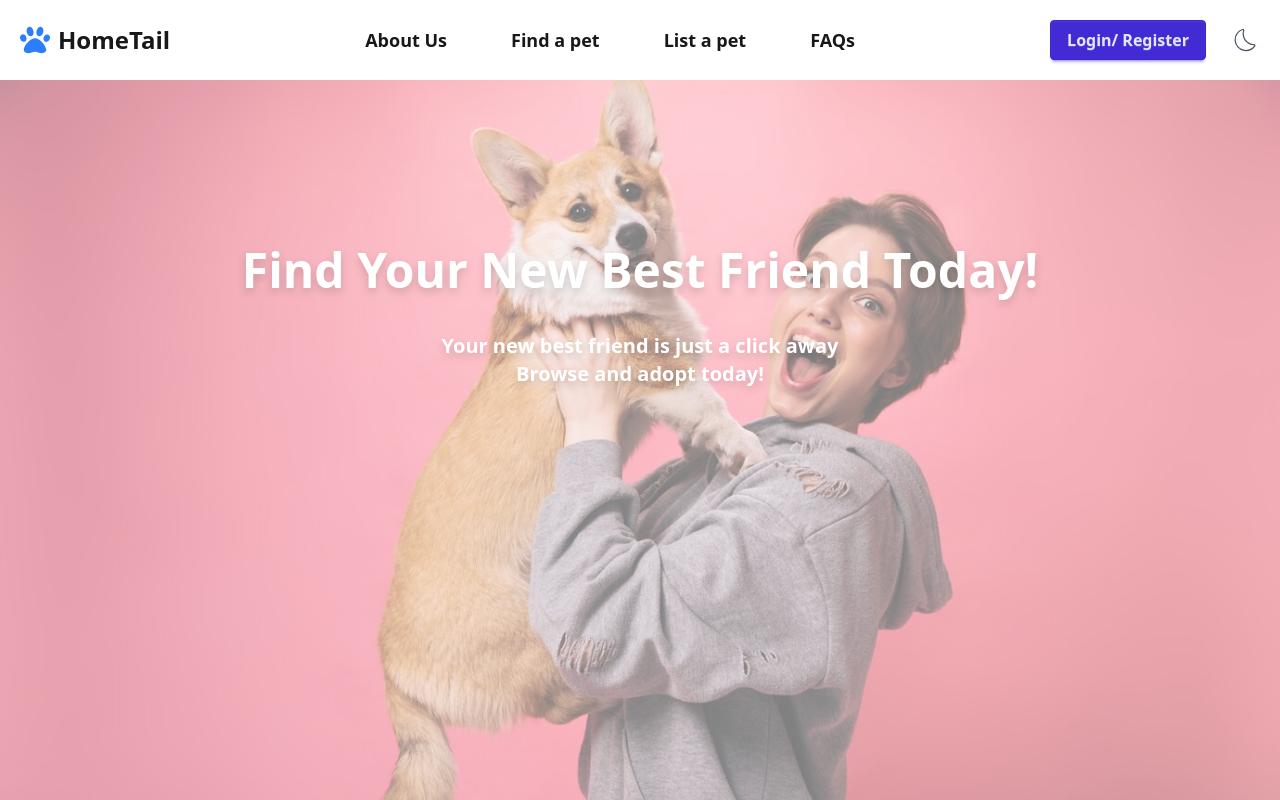
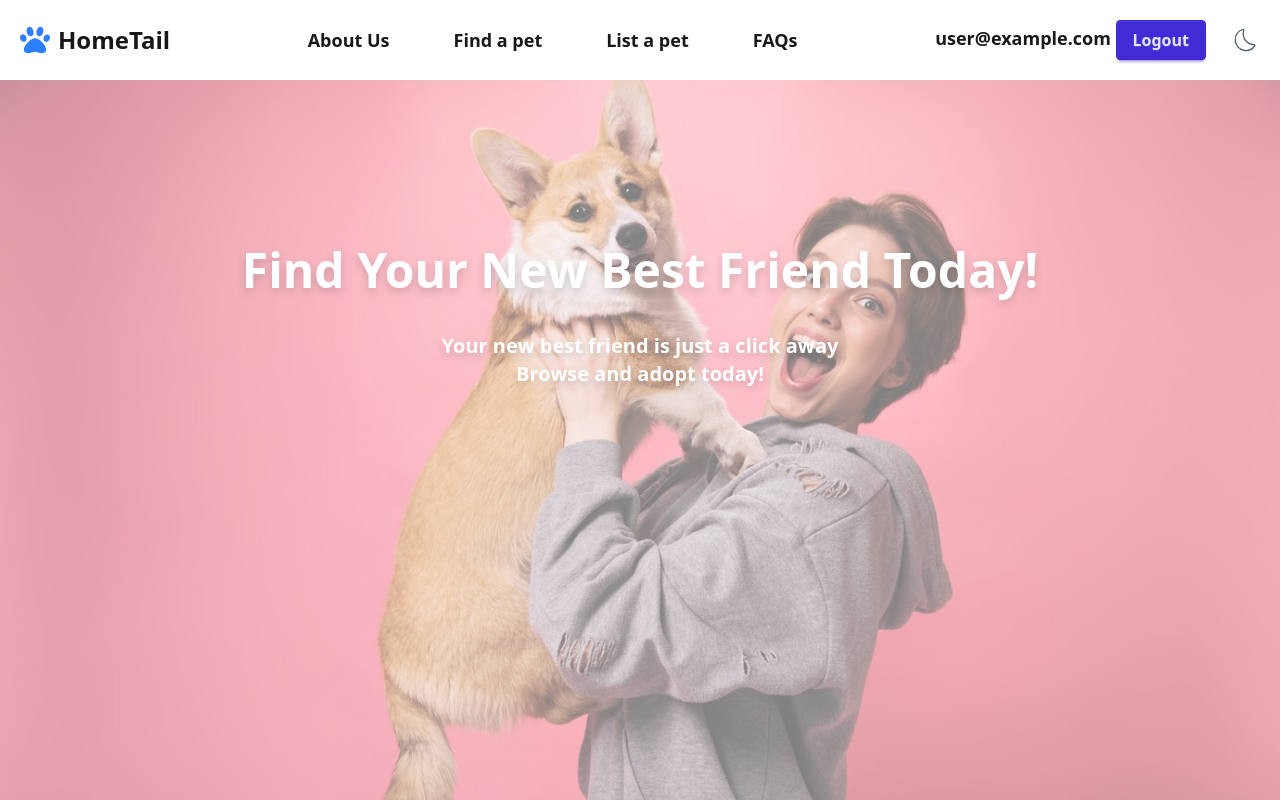
Before and after one commit to pdushie/deoploy_hometail, a Next.js app: page / in a window 1280 px wide. Shown: the top 800 px of the page. Built offline with nearby package versions, Linux system fonts and the light colour scheme; no server answers; sample sign-in values are in the browser's storage.

Commit message:
Fixed login buttom conditional rendering

```diff
--- a/app/(pages)/_components/Navbar.jsx
+++ b/app/(pages)/_components/Navbar.jsx
@@ -1,17 +1,23 @@
 "use client";
 
 import ThemeSwitch from "./ThemeSwitch";
-import { useState } from "react";
+import { useState, useEffect } from "react";
 import Link from "next/link";
 
 import { signOut, useSession } from "next-auth/react";
 import { usePathname } from "next/navigation";
 import { FaPaw } from "react-icons/fa";
-
-import { FaFileMedical } from "react-icons/fa";
+import { Loader } from "@/utils/loader";
 
 const Navbar = () => {
   const [open, setOpen] = useState(false);
+
+  const { data: session, status } = useSession();
+
+  if(status === "loading") {
+    return <loader />;
+  }
+
 
   return (
     <nav
@@ -43,22 +49,29 @@ const Navbar = () => {
           </Link>
         </div>
         <div className="flex gap-6 items-center max-lg:hidden">
-          <Link href="/login">
-            <button
+          {session ? <Link href="#" onClick={()=>signOut({ redirect: true, callbackUrl: '/'})}>
+            {session.user?.email} <button
               type="button"
               className="btn btn-primary text-base max-lg:hidden"
             >
-              Login/ Register
+              Logout
             </button>
-          </Link>
+          </Link> :
+            <Link href="/login">
+              <button
+                type="button"
+                className="btn btn-primary text-base max-lg:hidden"
+              >
+                Login/ Register
+              </button>
+            </Link>}
           <ThemeSwitch />
         </div>
 
         {/* Mobile Hamburger Button */}
         <div
-          className={`${
-            open ? "fixed top-5 right-0" : "relative"
-          } max-lg:block lg:hidden z-50`}
+          className={`${open ? "fixed top-5 right-0" : "relative"
+            } max-lg:block lg:hidden z-50`}
         >
           <label className="btn btn-link swap swap-rotate dark-text light-text">
             <input
@@ -90,9 +103,8 @@ const Navbar = () => {
 
       {/* Mobile Menu */}
       <div
-        className={`lg:hidden fixed w-4/5 z-40 top-0 right-0 h-full bg-white dark:bg-[#1D232A] flex-col p-5 border-gray-400 border-l transform transition-transform duration-300 ${
-          open ? "translate-x-0" : "translate-x-full"
-        } overflow-y-auto`}
+        className={`lg:hidden fixed w-4/5 z-40 top-0 right-0 h-full bg-white dark:bg-[#1D232A] flex-col p-5 border-gray-400 border-l transform transition-transform duration-300 ${open ? "translate-x-0" : "translate-x-full"
+          } overflow-y-auto`}
       >
         <div className="flex justify-between">
           <ThemeSwitch />
```
